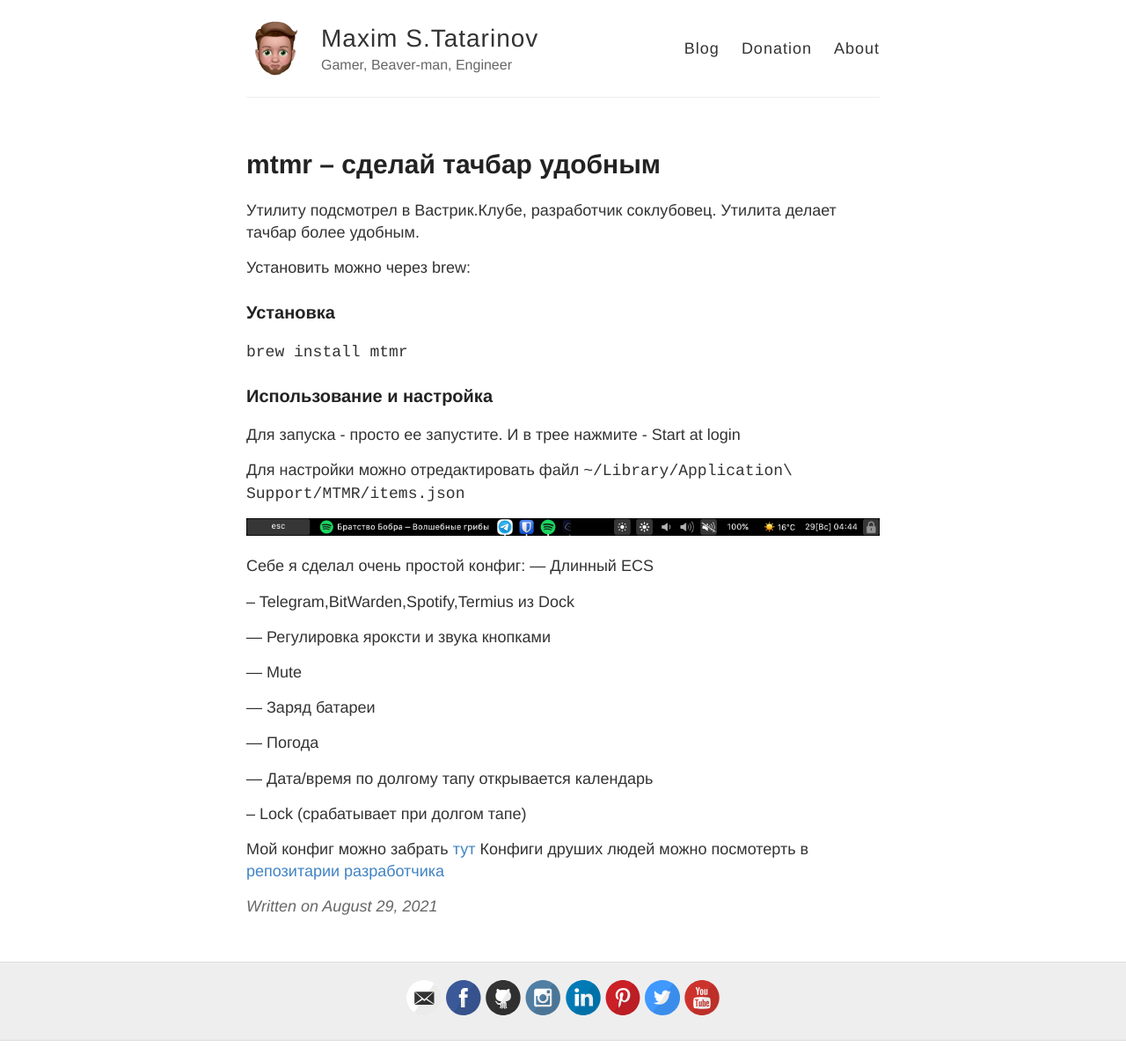
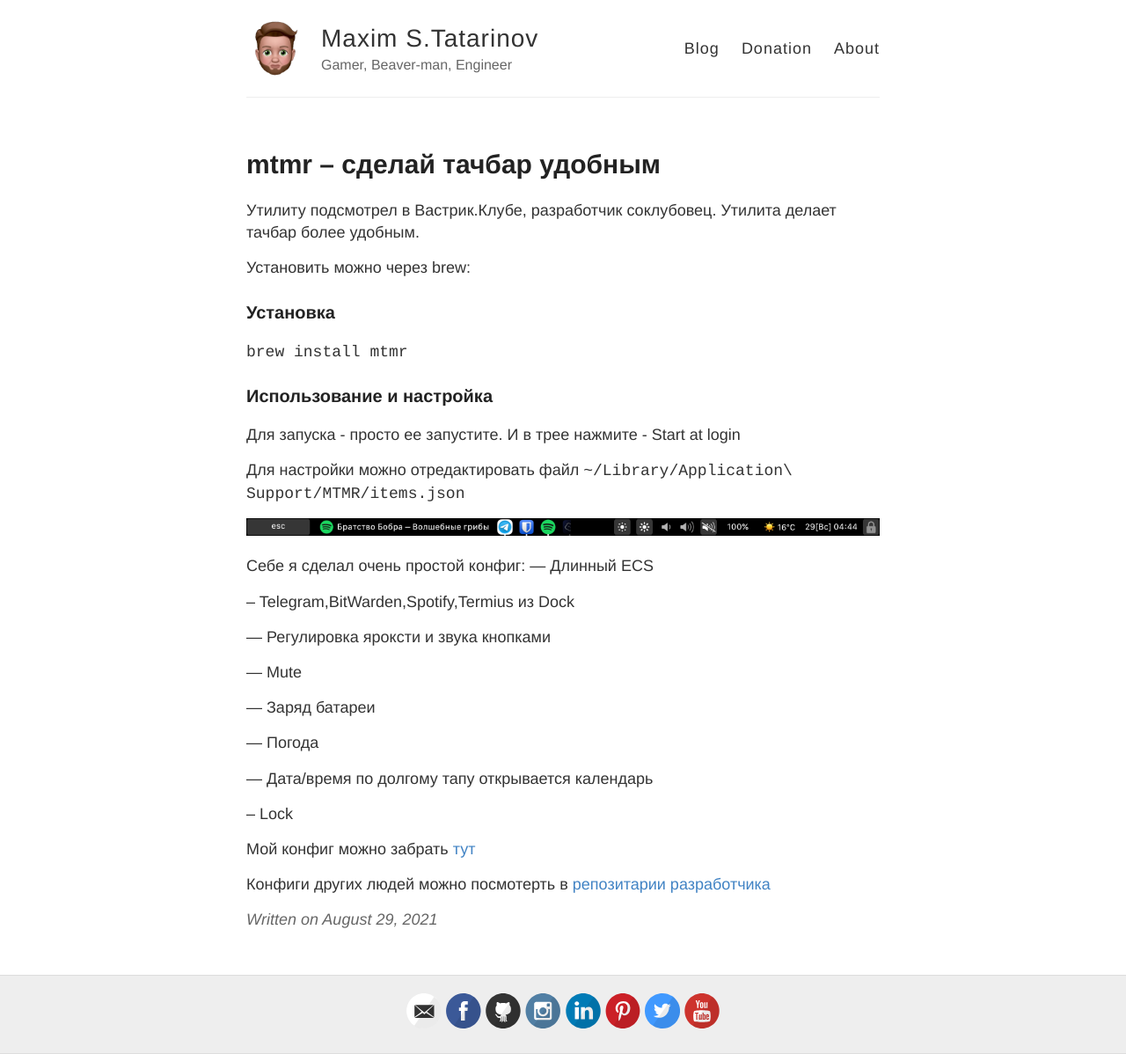
Before and after one commit to tatarinovms/tatarinovms.github.io, a Jekyll site: the page built from _posts/2021-08-29-mtmr.md, in a window 1280 px wide. Shown: the whole page at 88% size. Built offline with Jekyll 4.4.1, drawn with Linux system fonts in a browser that asks for light colours.

Commit message:
Update 2021-08-29-mtmr.md

```diff
--- a/_posts/2021-08-29-mtmr.md
+++ b/_posts/2021-08-29-mtmr.md
@@ -37,7 +37,8 @@
 
 — Дата/время по долгому тапу открывается календарь
 
-– Lock (срабатывает при долгом тапе)
+– Lock
 
 Мой конфиг можно забрать [тут](https://raw.githubusercontent.com/tatarinovms/tatarinovms.github.io/master/images/posts/items.json)
-Конфиги друших людей можно посмотерть в [репозитарии разработчика](https://github.com/Toxblh/MTMR-presets)
+
+Конфиги других людей можно посмотерть в [репозитарии разработчика](https://github.com/Toxblh/MTMR-presets)
```
